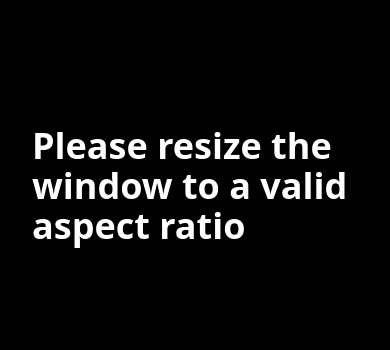
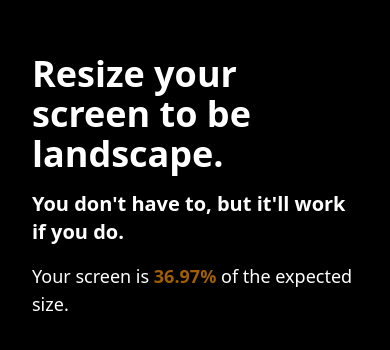
Before and after one commit to AndrewLemons/hive-screen, a Vue app: page / in a window 390 px wide. Shown: the part 236-586 px from the top of the page. Built offline with nearby package versions, Linux system fonts and the light colour scheme.

Commit message:
Add and improve resize message component

```diff
--- a/src/App.vue
+++ b/src/App.vue
@@ -4,6 +4,7 @@ import { ref, watchEffect } from "vue";
 import Logo from "./components/Logo.vue";
 import Clock from "./components/Clock.vue";
 import Alert from "./components/Alert.vue";
+import ResizeMessage from "./components/ResizeMessage.vue";
 
 const container = ref(null);
 const hasValidSize = ref(true);
@@ -19,7 +20,7 @@ window.addEventListener("resize", updateScale);
 </script>
 
 <template>
-	<div class="absolute inset-0 bg-black" ref="container">
+	<div class="absolute inset-0 bg-black z-0" ref="container">
 		<div
 			class="absolute inset-0 p-8 gap-8 grid grid-cols-1 grid-rows-3"
 			v-if="hasValidSize"
@@ -28,10 +29,6 @@ window.addEventListener("resize", updateScale);
 			<Clock />
 			<Alert />
 		</div>
-		<div class="absolute inset-0 flex items-center justify-center" v-else>
-			<p class="text-white text-4xl font-bold p-8">
-				Please resize the window to a valid aspect ratio
-			</p>
-		</div>
+		<ResizeMessage v-else />
 	</div>
 </template>
--- /dev/null
+++ b/src/components/ResizeMessage.vue
@@ -0,0 +1,44 @@
+<script setup lang="ts">
+import { ref, onMounted } from "vue";
+import lerp from "../ts/lerp";
+
+const percentError = ref(0);
+const percentColor = ref("rgb(255, 0, 0)");
+
+function updateScale() {
+	const width = window.innerWidth;
+	const height = window.innerHeight;
+
+	const expected = height * 1.25;
+	percentError.value = (1 - Math.abs((width - expected) / expected)) * 100;
+
+	// Lerp between red and green
+	const t = percentError.value / 100;
+	percentColor.value = `rgb(${lerp(255, 0, t)}, ${lerp(0, 255, t)}, 0)`;
+}
+
+onMounted(() => {
+	updateScale();
+	window.addEventListener("resize", updateScale);
+});
+</script>
+
+<template>
+	<div
+		class="absolute inset-0 flex flex-col items-start justify-center gap-4 p-8"
+	>
+		<p class="text-white text-4xl font-bold">
+			Resize your screen to be landscape.
+		</p>
+		<p class="text-white text-xl font-bold">
+			You don't have to, but it'll work if you do.
+		</p>
+		<p class="text-white text-lg">
+			Your screen is
+			<span class="font-bold" :style="`color: ${percentColor}`"
+				>{{ percentError.toFixed(2) }}%</span
+			>
+			of the expected size.
+		</p>
+	</div>
+</template>
--- /dev/null
+++ b/src/ts/lerp.ts
@@ -0,0 +1,3 @@
+export default function lerp(a: number, b: number, t: number): number {
+	return a + (b - a) * t;
+}
```
